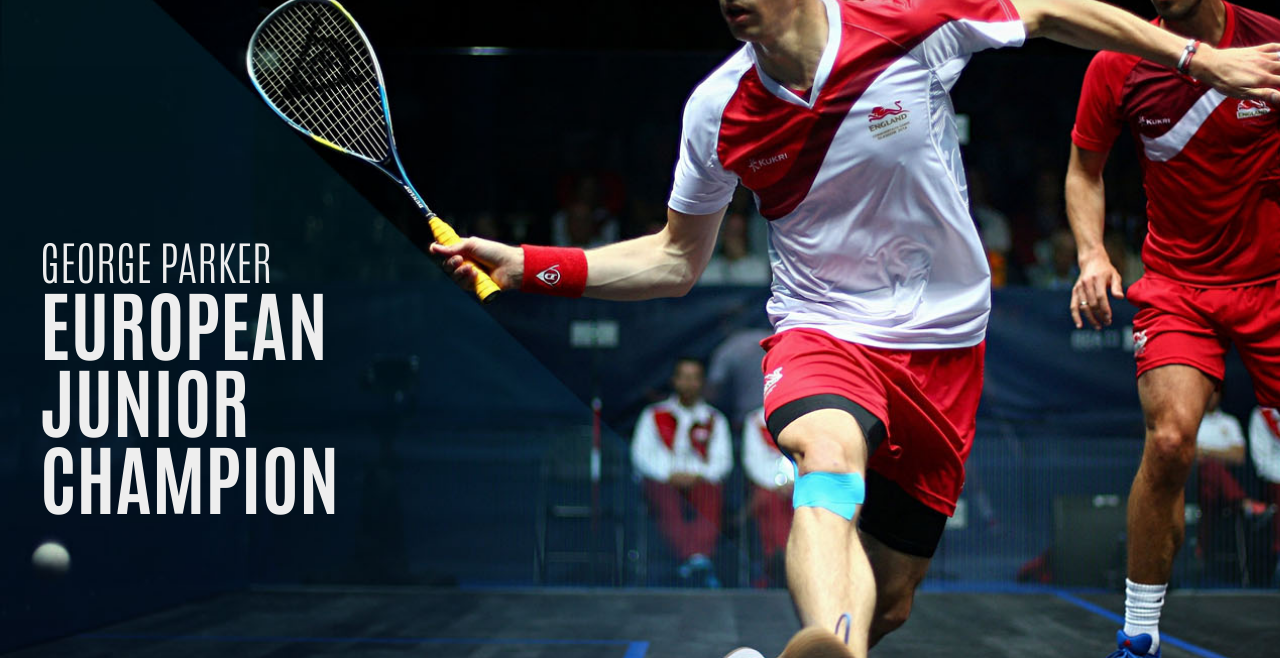
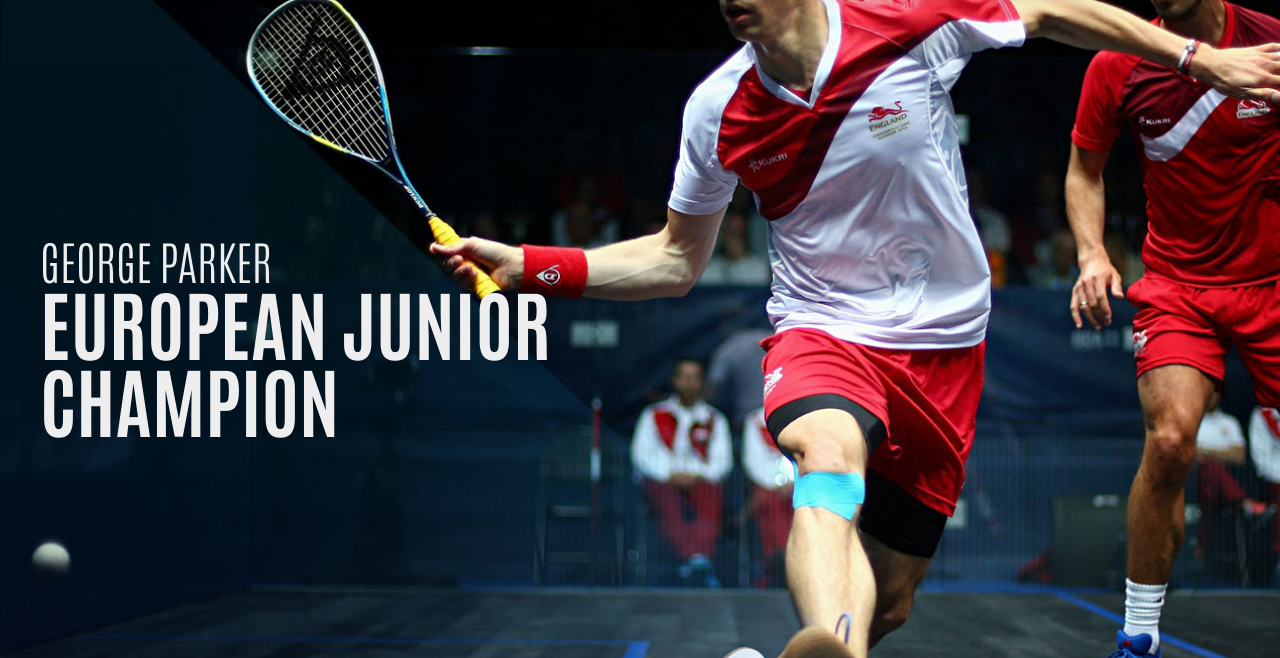
Before and after one commit to hmanny/georgeparker, a plain HTML site: page index.html in a window 1280 px wide. Shown: the part 139-797 px from the top of the page. Drawn offline with Linux system fonts and the light colour scheme.

Commit message:
test
test

```diff
--- a/css/style.css
+++ b/css/style.css
@@ -1,7 +1,5 @@
 /*
 ****************************** CSS RESET**************************/
-
-
 /* http://meyerweb.com/eric/tools/css/reset/
    v2.0 | 20110126
    License: none (public domain)
@@ -95,7 +93,6 @@ video {
     font: inherit;
     vertical-align: baseline;
 }
-
 /* HTML5 display-role reset for older browsers */
 
 article,
@@ -111,17 +108,21 @@ nav,
 section {
     display: block;
 }
+
 body {
     line-height: 1;
 }
+
 ol,
 ul {
     list-style: none;
 }
+
 blockquote,
 q {
     quotes: none;
 }
+
 blockquote:before,
 blockquote:after,
 q:before,
@@ -129,38 +130,44 @@ q:after {
     content: '';
     content: none;
 }
+
 table {
     border-collapse: collapse;
     border-spacing: 0;
 }
-
 /*
 ****************************** END CSS RESET**************************/
 
 html {
     height: 100%;
 }
+
 body {
     color: #eee;
     margin: 0;
     height: 100%;
 }
+
 p {
     line-height: 1.6;
     font-size: 15px
 }
+
 h1 {
     padding-bottom: 0.5em;
 }
+
 .contain {
     max-width: 1200px;
     margin: 0 auto;
     padding: 0 1em;
 }
+
 .full-height {
     height: 100%;
     background-size: cover;
 }
+
 .center-vert {
     position: relative;
     top: 50%;
@@ -168,9 +175,11 @@ h1 {
     margin: 0;
     padding: 0 4em;
 }
+
 .banner {
     background-image: url(/img/20th-Commonwealth-Games---014.jpg);
 }
+
 .banner h1 {
     font-family: 'antoniobold', serif;
     position: absolute;
@@ -179,6 +188,7 @@ h1 {
     width: 50%;
     font-size: 40px;
 }
+
 .banner h1 span {
     font-family: 'antoniolight', serif;
     text-transform: uppercase;
@@ -186,15 +196,18 @@ h1 {
     font-weight: normal;
     font-size: 30px;
 }
+
 .logo {
     position: relative;
     margin: 0;
     top: 75px;
     max-width: 75%;
 }
+
 .desk {
     display: none;
 }
+
 .menu_button {
     position: fixed;
     margin-top: 70px;
@@ -204,10 +217,12 @@ h1 {
     background: none;
     border: none;
 }
+
 .about {
     display: block;
     height: 100%;
 }
+
 .about .left {
     display: inline-block;
     width: 100%;
@@ -217,24 +232,29 @@ h1 {
     background-size: cover;
     padding: 0;
 }
+
 about. right {
     display: none;
     padding: 0;
 }
+
 .about .left h1 {
     font-size: 31px;
     font-family: 'antoniobold', sans-serif;
     text-transform: uppercase;
 }
+
 .about .left p {
     font-family: 'Lato'
 }
+
 @media (min-width: 679px) {}
+
 @media (min-width: 1024px) {
     .banner h1 {
         font-size: 77px;
         display: inline-block;
-        width: 33%;
+        width: 50%;
     }
     .desk {
         display: block;
@@ -279,12 +299,12 @@ about. right {
         background-size: cover;
     }
 }
+
 @media (min-width: 1250px) {
     .banner h1 span {
         font-size: 46px;
     }
 }
-
 /*fonts*/
 
 @font-face {
@@ -294,6 +314,7 @@ about. right {
     font-weight: normal;
     font-style: normal;
 }
+
 @font-face {
     font-family: 'antoniolight';
     src: url('/fonts/antonio-light-webfont.eot');
@@ -301,6 +322,7 @@ about. right {
     font-weight: normal;
     font-style: normal;
 }
+
 @font-face {
     font-family: 'antonioregular';
     src: url('/fonts/antonio-regular-webfont.eot');
@@ -308,32 +330,38 @@ about. right {
     font-weight: normal;
     font-style: normal;
 }
-
 /* Generated by Font Squirrel (http://www.fontsquirrel.com) on March 26, 2014 */
-
-
 /* Webfont: Lato-BlackItalic */
 
 @font-face {
     font-family: 'LatoBlack';
     src: url('/fonts/Lato-BlackItalic.eot');
     /* IE9 Compat Modes */
-    src: url('/fonts/Lato-BlackItalic.eot?#iefix') format('embedded-opentype'), /* IE6-IE8 */
-    url('/fonts/Lato-BlackItalic.woff') format('woff'), /* Modern Browsers */
+
+    src: url('/fonts/Lato-BlackItalic.eot?#iefix') format('embedded-opentype'),
+    /* IE6-IE8 */
+
+    url('/fonts/Lato-BlackItalic.woff') format('woff'),
+    /* Modern Browsers */
+
     url('/fonts/Lato-BlackItalic.ttf') format('truetype');
     font-style: italic;
     font-weight: normal;
     text-rendering: optimizeLegibility;
 }
-
 /* Webfont: Lato-Regular */
 
 @font-face {
     font-family: 'Lato';
     src: url('/fonts/Lato-Regular.eot');
     /* IE9 Compat Modes */
-    src: url('/fonts/Lato-Regular.eot?#iefix') format('embedded-opentype'), /* IE6-IE8 */
-    url('/fonts/Lato-Regular.woff') format('woff'), /* Modern Browsers */
+
+    src: url('/fonts/Lato-Regular.eot?#iefix') format('embedded-opentype'),
+    /* IE6-IE8 */
+
+    url('/fonts/Lato-Regular.woff') format('woff'),
+    /* Modern Browsers */
+
     url('/fonts/Lato-Regular.ttf') format('truetype');
     font-style: normal;
     font-weight: normal;
```
